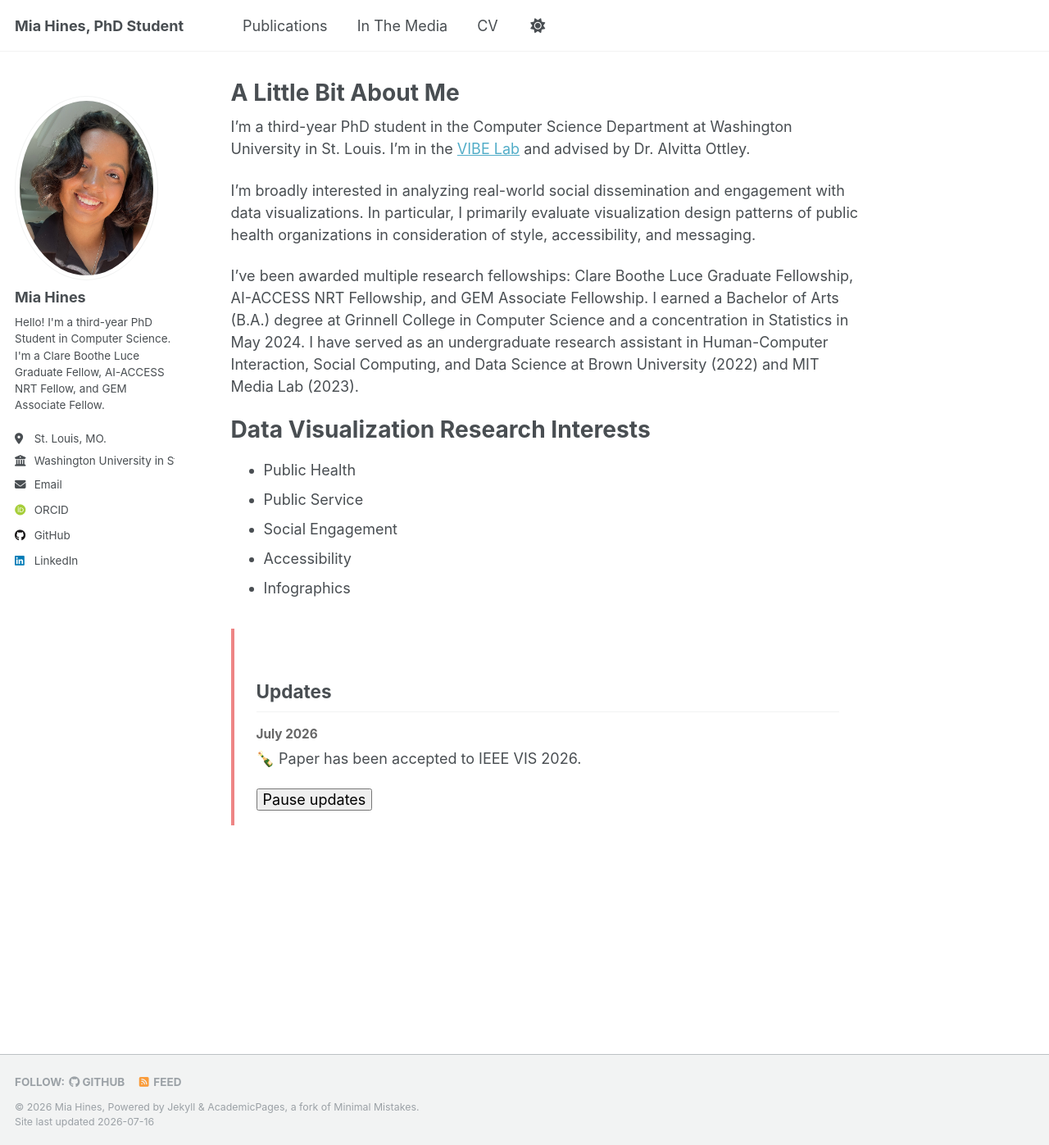
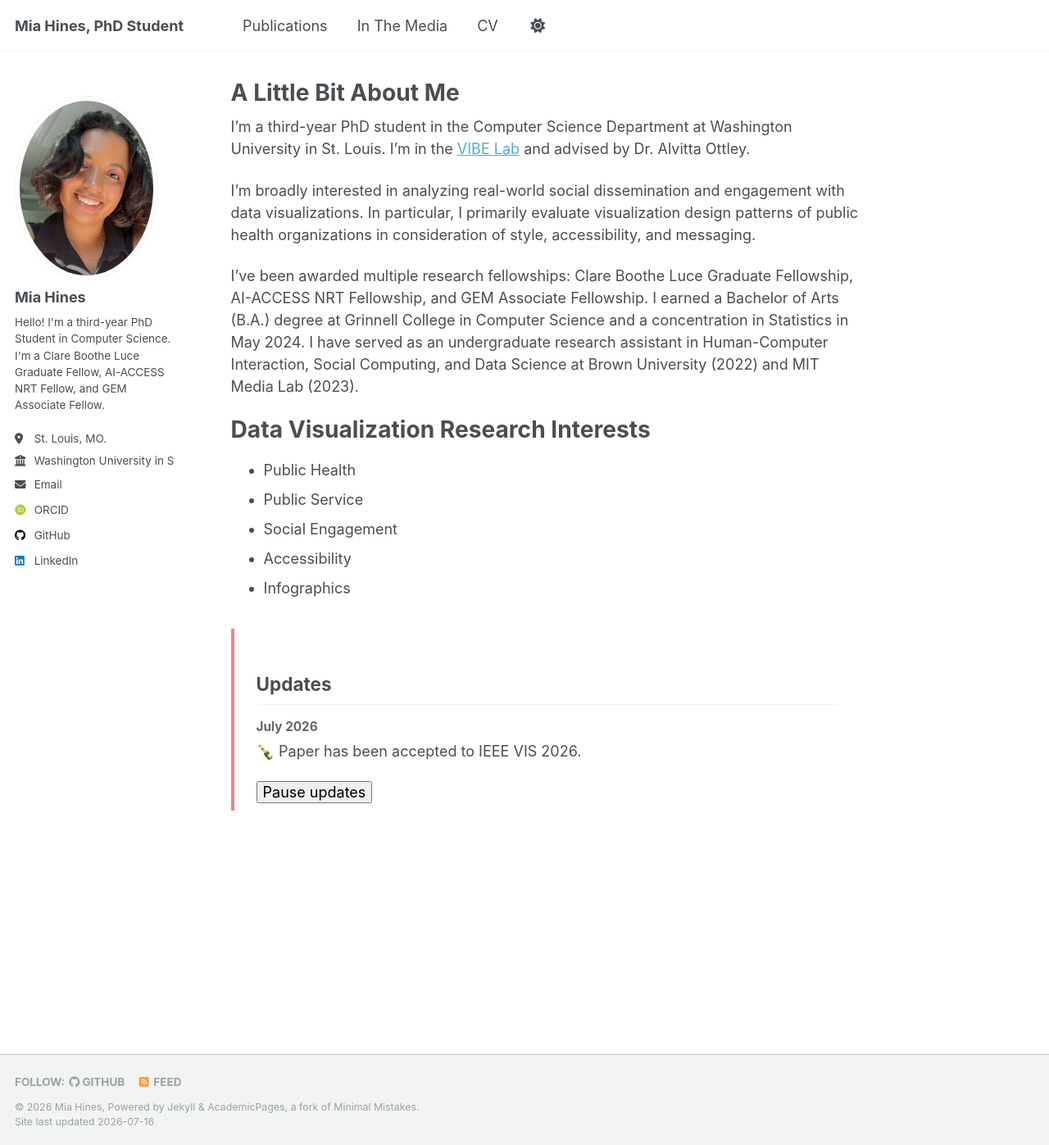
Before and after one commit to MiaHines/miahines.github.io, a Jekyll site: the page built from _pages/about.md, in a window 1280 px wide and 1397 px high. Shown: the whole window at 82% size. Built offline with Jekyll 4.4.1, drawn with Linux system fonts in a browser that asks for light colours; some web fonts are replaced.

Commit message:
finished padding

```diff
--- a/assets/css/main.scss
+++ b/assets/css/main.scss
@@ -60,7 +60,7 @@
 
 .updates-container {
   margin: 2em 0;
-  padding: 1em 1.5em;
+  padding: 0.5em 1.5em;
   border-left: 4px solid #ee8585;
 }
 
```
Also changed, not shown: _publications/hines-et-al.md (+1 -1 lines).
